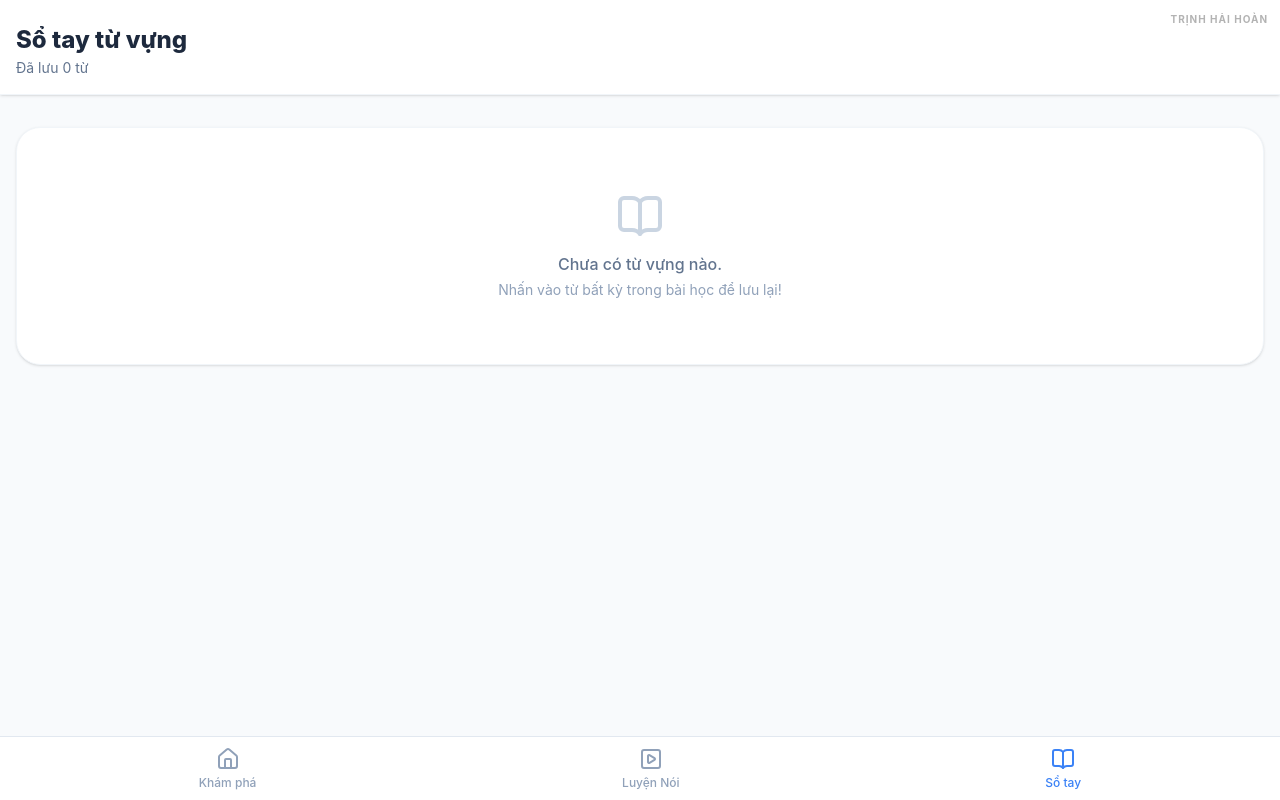
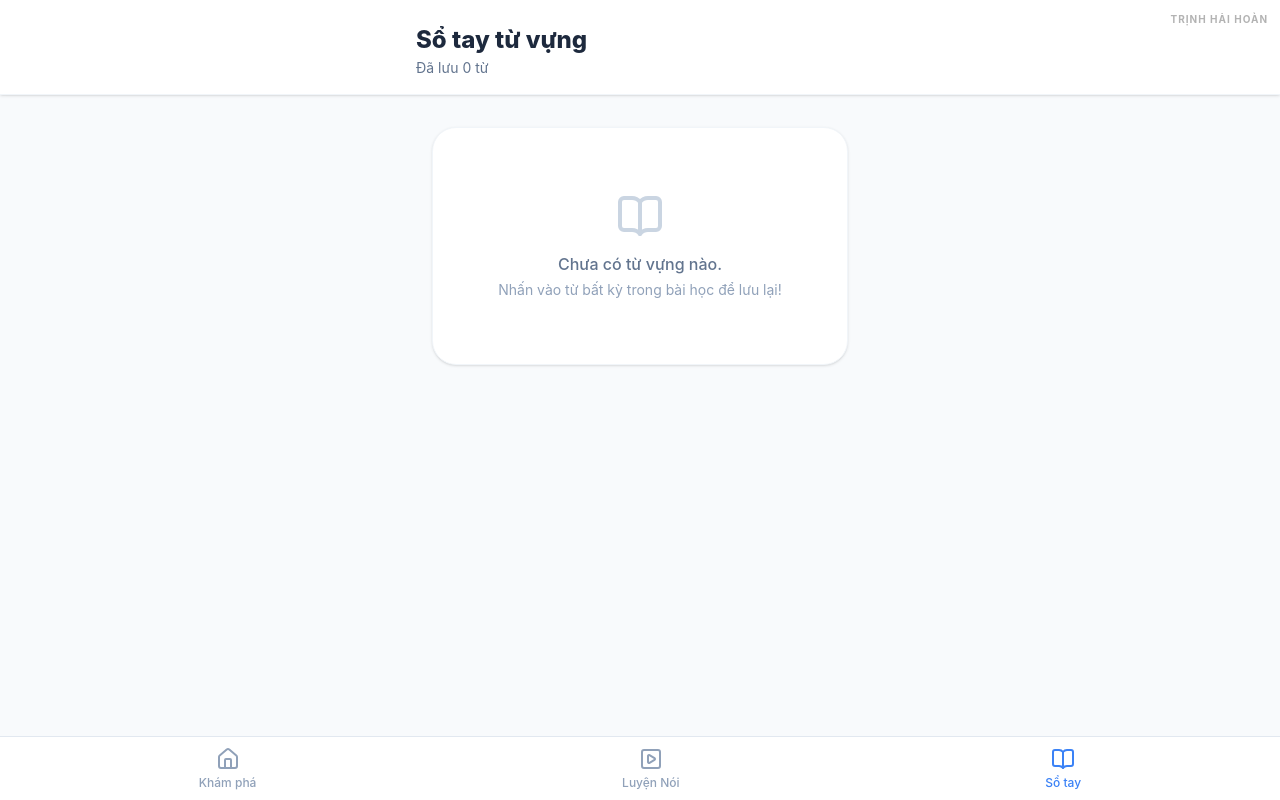
Before and after one commit to haihoan2874/echo-english, a React (Vite) app: page /vocab in a window 1280 px wide. Built offline with nearby package versions, Linux system fonts and the light colour scheme.

Commit message:
style: constrain max width on Vocab and Lesson pages for better tablet/desktop UX

```diff
--- a/src/pages/LessonPage.jsx
+++ b/src/pages/LessonPage.jsx
@@ -448,7 +448,7 @@ const LessonPage = () => {
   return (
     <div className="flex flex-col h-screen bg-slate-900 overflow-hidden">
       {/* Header */}
-      <header className="bg-slate-900 text-white px-4 h-14 flex items-center justify-between border-b border-slate-800 shrink-0">
+      <header className="bg-slate-900 text-white px-4 h-14 flex items-center justify-between border-b border-slate-800 shrink-0 max-w-3xl mx-auto w-full">
         <div className="flex items-center">
           <button onClick={() => navigate(-1)} className="p-2 -ml-2 text-slate-300 hover:text-white transition-colors">
             <ChevronLeft size={24} />
@@ -474,7 +474,7 @@ const LessonPage = () => {
       </header>
 
       {/* Video Player */}
-      <div className="w-full aspect-video bg-black shrink-0 shadow-xl z-10 relative border-b border-slate-800">
+      <div className="w-full max-w-3xl mx-auto aspect-video bg-black shrink-0 shadow-xl z-10 relative border-b border-slate-800">
         <YouTube
           videoId={id}
           onReady={handlePlayerReady}
--- a/src/pages/VocabPage.jsx
+++ b/src/pages/VocabPage.jsx
@@ -231,7 +231,7 @@ const VocabPage = () => {
     <div className="pb-24 min-h-screen bg-slate-50">
       {/* Header */}
       <div className="bg-white border-b border-slate-100 px-4 pt-6 pb-4 shadow-sm sticky top-0 z-20">
-        <div className="flex items-start justify-between">
+        <div className="flex items-start justify-between max-w-md mx-auto w-full">
           <div>
             <h1 className="text-2xl font-extrabold text-slate-800">Sổ tay từ vựng</h1>
             <p className="text-slate-500 text-sm mt-0.5">Đã lưu {vocabList.length} từ</p>
@@ -249,7 +249,7 @@ const VocabPage = () => {
       </div>
 
       {/* Content */}
-      <div className="p-4">
+      <div className="p-4 max-w-md mx-auto w-full">
         {vocabList.length === 0 ? (
           <div className="text-center py-16 bg-white rounded-3xl border border-slate-100 shadow-sm mt-4">
             <BookOpen size={48} className="mx-auto text-slate-300 mb-3" />
```
